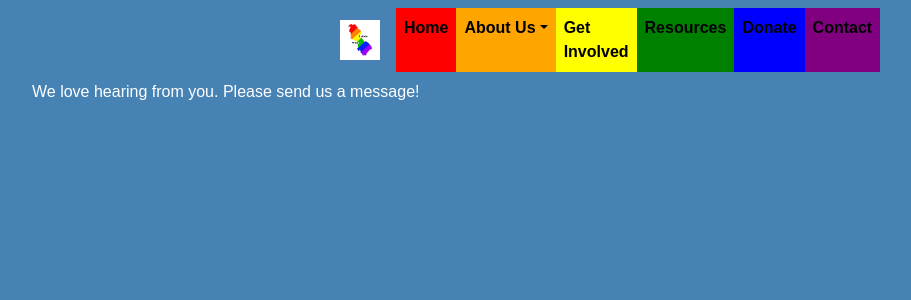
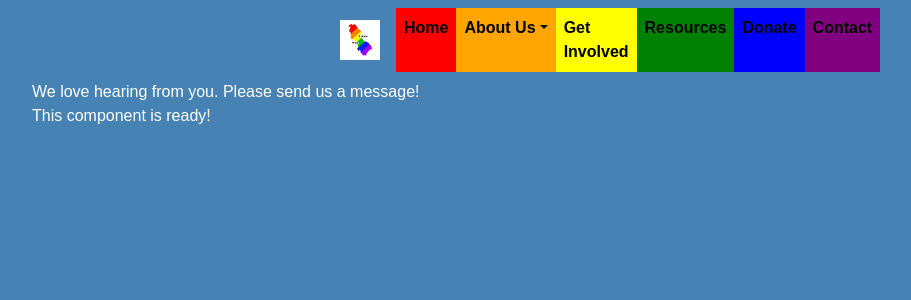
Before and after one commit to Jacobs1986/leitrim-pride, a React (Create React App) app in the folder client/: page /contact in a window 1280 px wide. Shown: the top 300 px of the page, without its empty margins (50-961 px from the left). Built offline with nearby package versions, Linux system fonts and the light colour scheme.

Commit message:
Update contact.js

```diff
--- a/client/src/pages/contact.js
+++ b/client/src/pages/contact.js
@@ -1,5 +1,10 @@
 import React from "react";
+
+// Styling
 import { Col, Container, Row } from "react-bootstrap";
+
+// Components
+import ContactForm from "../components/contact/contactForm";
 
 export default function Contact() {
     return (
@@ -10,6 +15,7 @@ export default function Contact() {
                         We love hearing from you. Please send us a message!
                     </Col>
                 </Row>
+                <ContactForm />
             </Container>
         </div>
     );
```
